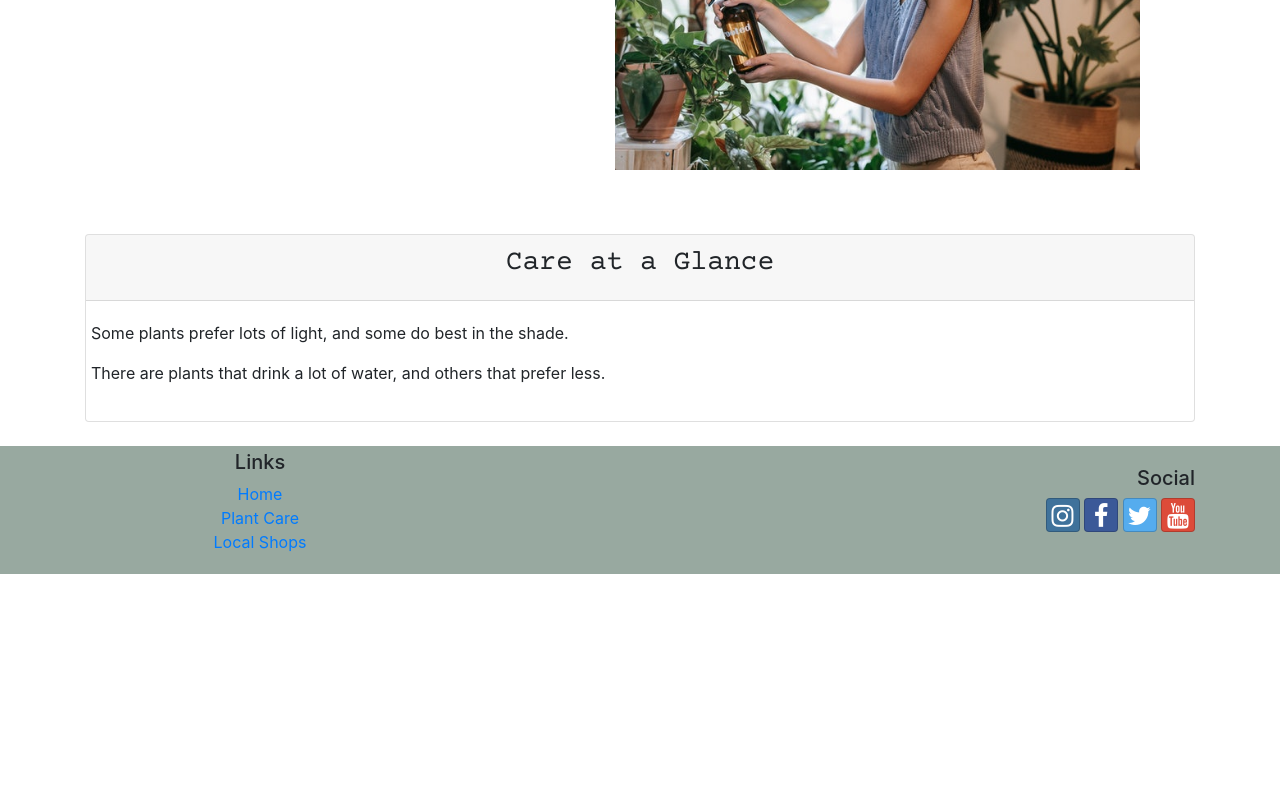
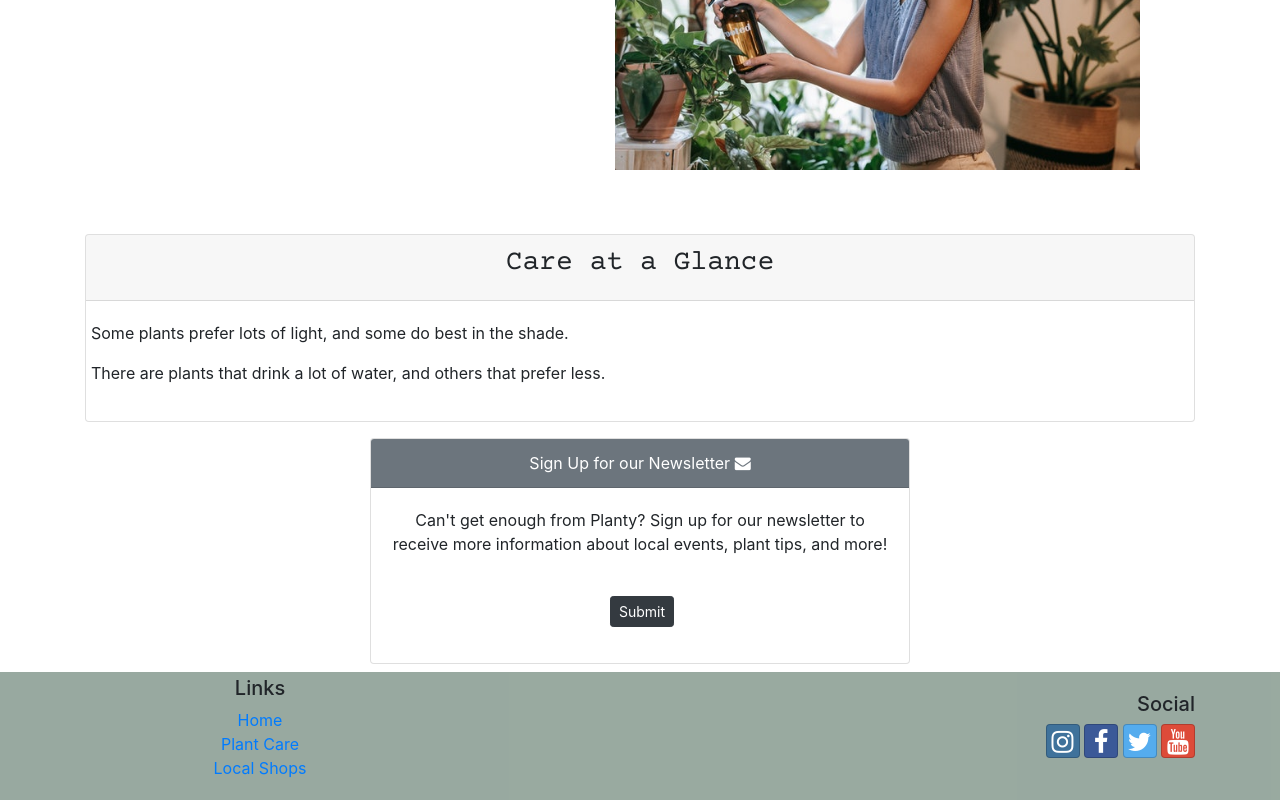
Before and after one commit to AbbeyDrake/plantyreact, a React (Create React App) app: page /plantcare in a window 1280 px wide. Shown: the part 598-1398 px from the top of the page. Before the commit the page ends 1172 px from the top, so only its background shows below. Built offline with nearby package versions, Linux system fonts and the light colour scheme.

Commit message:
added Newsletter Component to PlantCareComponent

```diff
--- a/src/components/PlantCareComponent.js
+++ b/src/components/PlantCareComponent.js
@@ -1,6 +1,7 @@
 import React from "react";
 import { Card, CardBody, CardHeader, Row } from "reactstrap";
 import PlantCategories from "./PlantCategories";
+import NewsletterComponent from './NewsletterComponent';
 
 function PlantCareComponent(props) {
   return (
@@ -51,6 +52,7 @@ function PlantCareComponent(props) {
          {/* <!--  <PlantCategories /> --> */}
         </Row>
       </div>
+      <NewsletterComponent></NewsletterComponent>
     </div>
   );
 }
```
